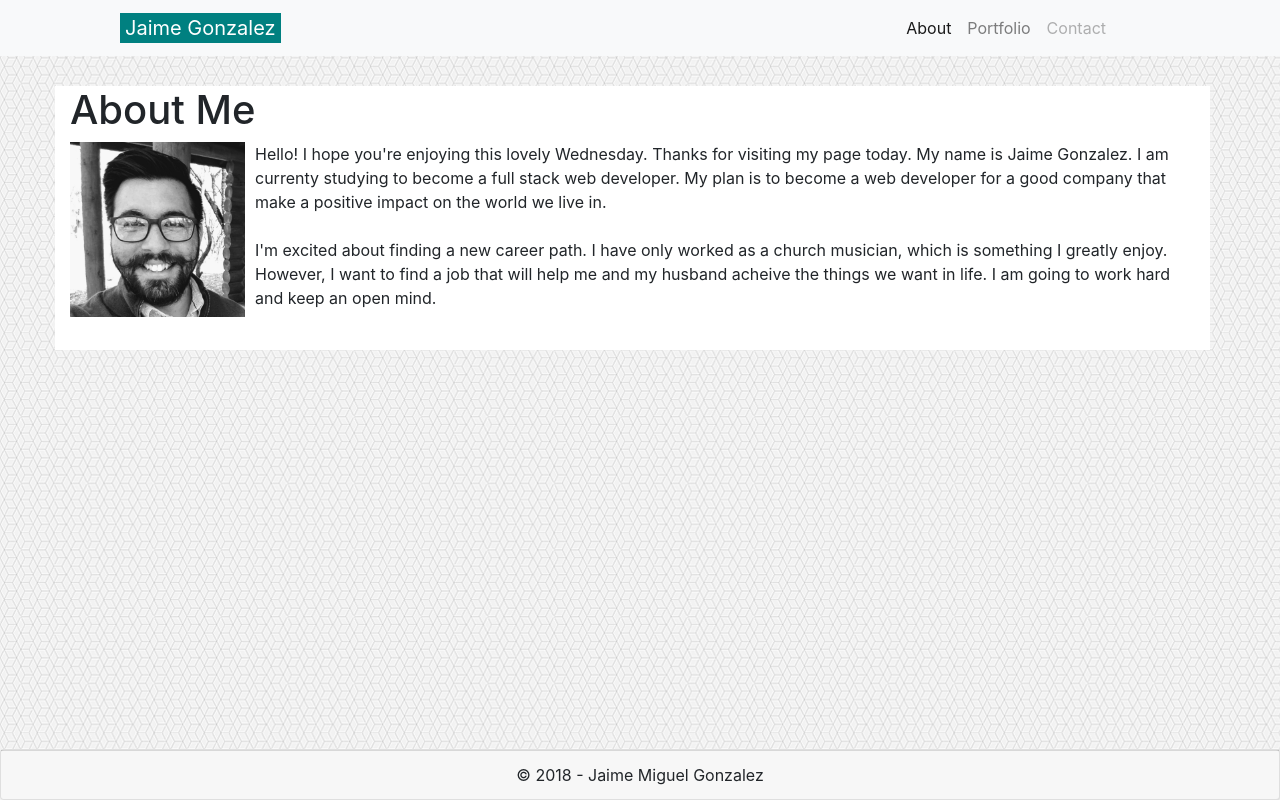
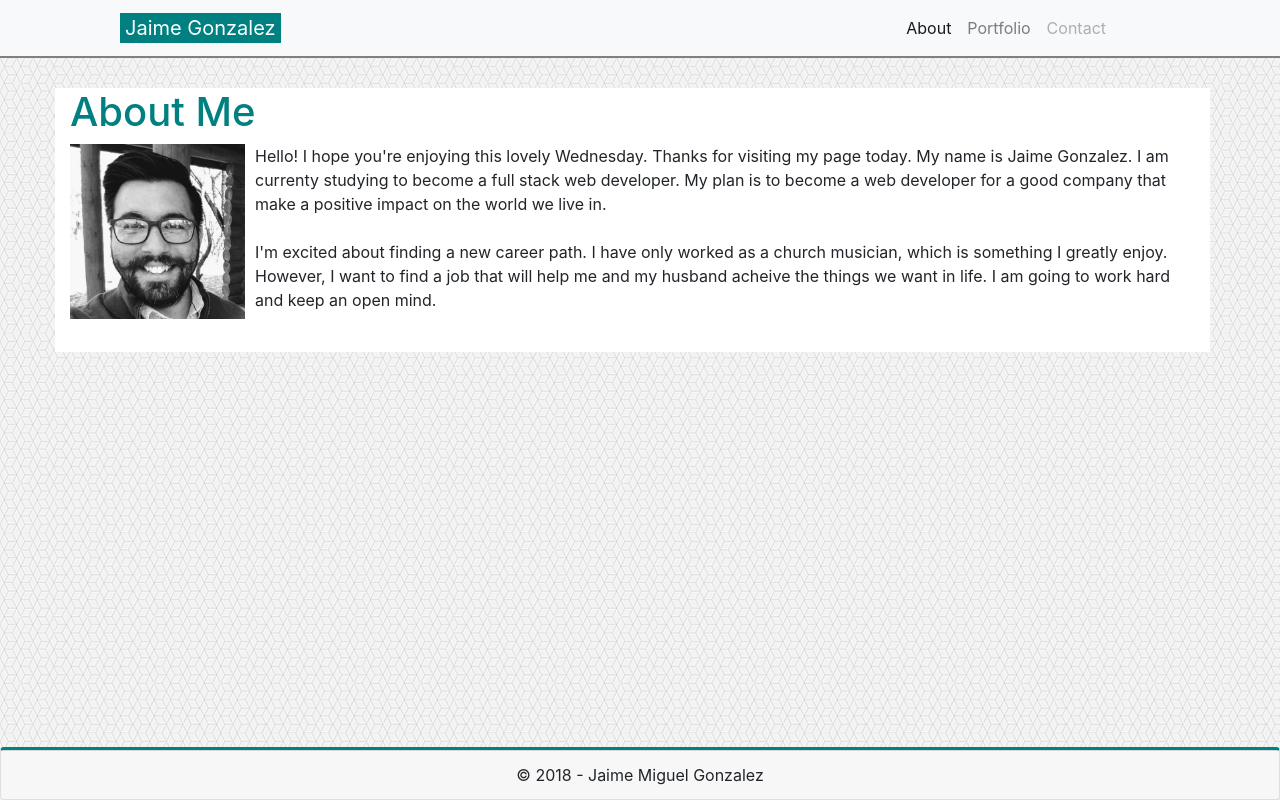
Before and after one commit to CurlyJoe71/Bootstrap-Portfolio, a plain HTML site: page index.html in a window 1280 px wide. Drawn offline with nearby package versions, Linux system fonts and the light colour scheme.

Commit message:
Updated files

```diff
--- a/index.html
+++ b/index.html
@@ -9,7 +9,12 @@
     <link rel="stylesheet" href="https://stackpath.bootstrapcdn.com/bootstrap/4.1.3/css/bootstrap.min.css" integrity="sha384-MCw98/SFnGE8fJT3GXwEOngsV7Zt27NXFoaoApmYm81iuXoPkFOJwJ8ERdknLPMO" crossorigin="anonymous">
     <link rel="stylesheet" href="https://use.fontawesome.com/releases/v5.2.0/css/all.css" integrity="sha384-hWVjflwFxL6sNzntih27bfxkr27PmbbK/iSvJ+a4+0owXq79v+lsFkW54bOGbiDQ" crossorigin="anonymous">
 </head>
+<style>
+    h1 {
+        color: teal;
+    }
 
+</style>
 <script>
 var weekday = ["Sunday", "Monday", "Tuesday", "Wednesday", "Thursday", "Friday", "Saturday"];
 var currentDay = new Date();
@@ -23,7 +28,7 @@ console.log(n);
 <body style="background-image: url(images/qbkls.png)">
     <!-- <div class="container"> -->
 
-            <nav class="navbar navbar-expand-lg navbar-light bg-light">
+            <nav class="navbar navbar-expand-lg navbar-light bg-light" style="border-bottom: 2px solid grey">
                 <a class="offset-md-1 navbar-brand" href="#" style="background: teal; color: white; padding: 0px 5px 0px 5px;">Jaime Gonzalez</a>
                 <button class="navbar-toggler" type="button" data-toggle="collapse" data-target="#navbarSupportedContent" aria-controls="navbarSupportedContent" aria-expanded="false" aria-label="Toggle navigation">
                   <span class="navbar-toggler-icon"></span>
@@ -43,7 +48,6 @@ console.log(n);
                 </ul>
                 </div>
             </nav>
-        <!-- </div> -->
 
         <div class="container" style="background: white; margin-top: 30px;">
             <div class="row">
@@ -52,9 +56,7 @@ console.log(n);
                     <hr />
                     <div class="row">
                         <hr />
-                        <!-- <div class="col-md-3">
 
-                        </div> -->
                         <div class="col-md-12">
                             <p><img src="images/jmgprofilepic.jpg" style="height: 175px; float: left; padding-right: 10px;" alt="My handsome mug.">Hello! I hope you're enjoying this lovely <script>document.write(n);</script>. Thanks for visiting my page today. My name is Jaime Gonzalez. I am currenty studying to become a full stack web developer. My plan is to become a web developer for a good company that make a positive impact on the world we live in.<br><br>
                             I'm excited about finding a new career path. I have only worked as a church musician, which is something I greatly enjoy. However, I want to find a job that will help me and my husband acheive the things we want in life. I am going to work hard and keep an open mind.</p>
@@ -64,7 +66,7 @@ console.log(n);
                 </div>
             </div>
         </div>
-        <div class="card text-center" style="position: absolute; bottom: 0; width: 100%">
+        <div class="card text-center" style="position: absolute; bottom: 0; width: 100%; border-top: 3px solid teal;">
             <div class="card-footer">
                 &copy; 2018 - Jaime Miguel Gonzalez
             </div>
```
Also changed, not shown: contact.html (+2 -2 lines), portfolio.html (+4 -4 lines).
